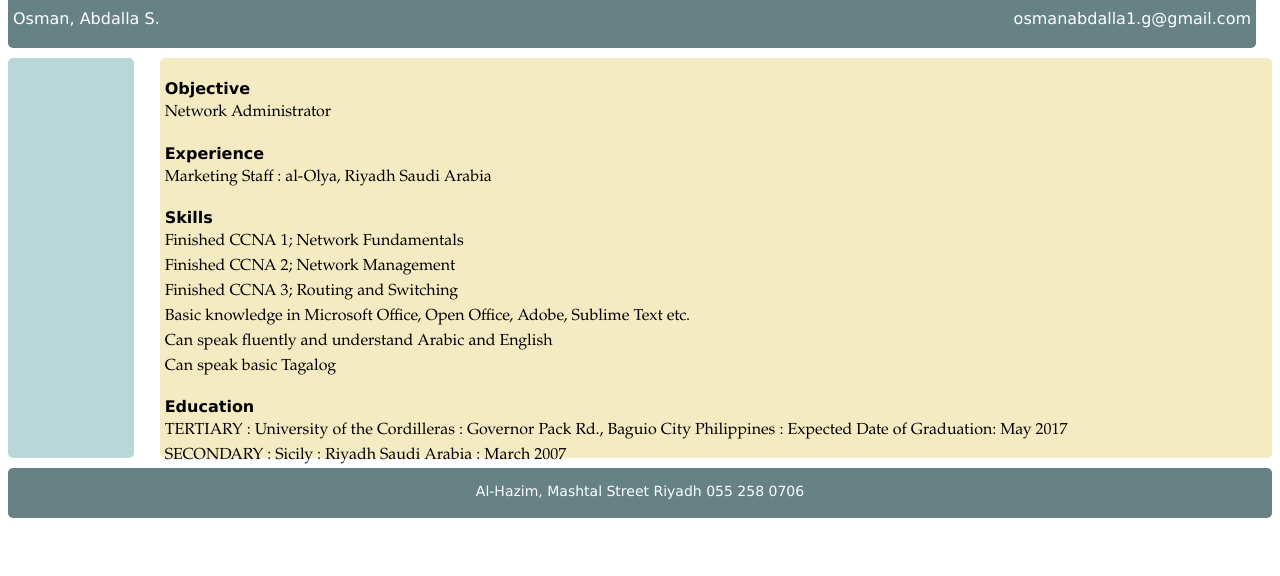
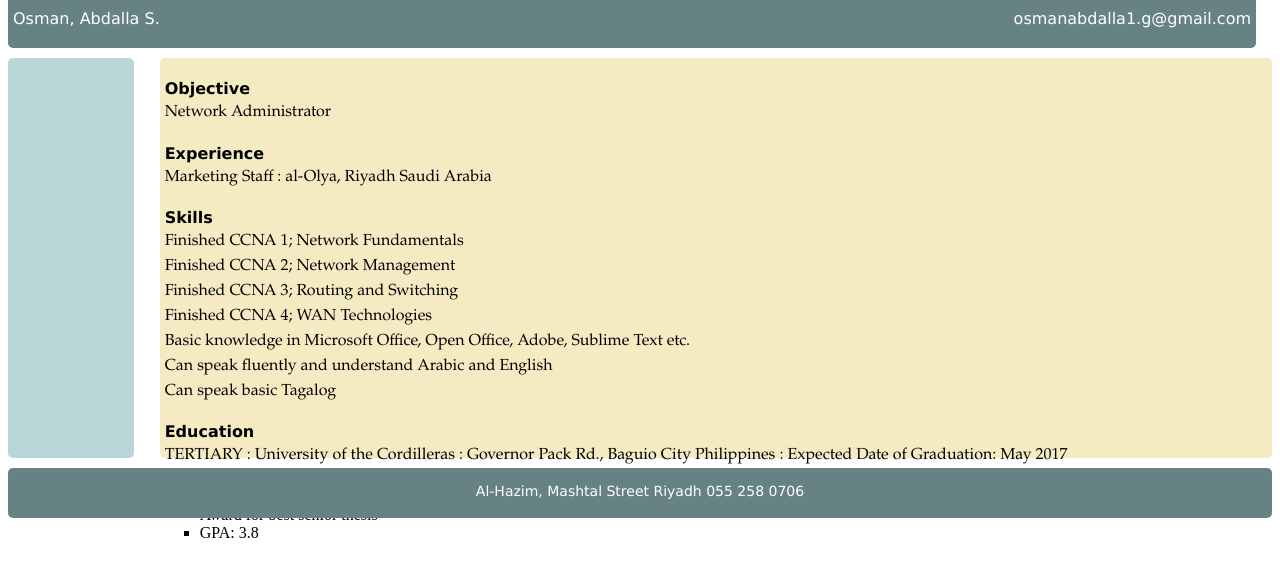
Before and after one commit to osmanabdalla-0/resume, a plain HTML site: page index.html in a window 1280 px wide. Drawn offline with Linux system fonts and the light colour scheme.

Commit message:
Update index.html

```diff
--- a/index.html
+++ b/index.html
@@ -22,6 +22,7 @@
 			<p>Finished CCNA 1; Network Fundamentals</p>
 			<p>Finished CCNA 2; Network Management</p>
 			<p>Finished CCNA 3; Routing and Switching</p>
+			<p>Finished CCNA 4; WAN Technologies</p>
 			<p>Basic knowledge in Microsoft Office, Open Office, Adobe, Sublime Text etc.</p>
 			<p>Can speak fluently and understand Arabic and English</p>
 			<p>Can speak basic Tagalog</p>
```
